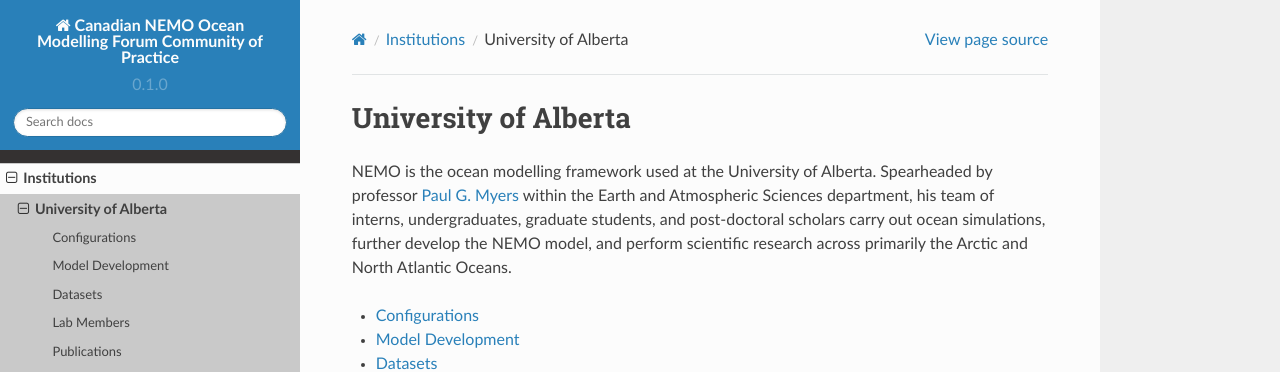
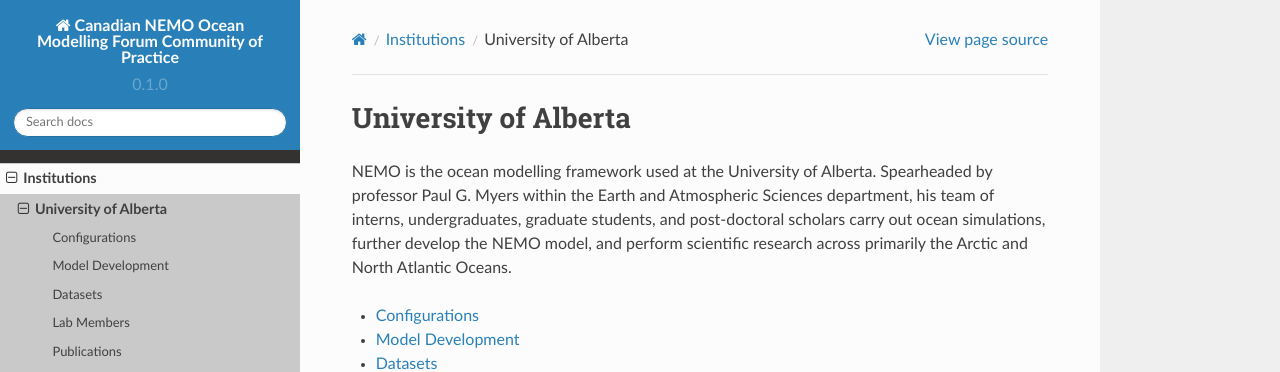
Before and after one commit to UofA-NEMO/Canadian-NEMO-Ocean-Modelling-Forum-Community-of-Practice, a Sphinx documentation site: the page built from docs/Institutions/UofA/index.rst, in a window 1280 px wide. Shown: the top 372 px of the page. Built offline with Sphinx 7.4.7 and the Read the Docs theme 2.0.0, drawn with Linux system fonts in a browser that asks for light colours; pages that are not in the unit, such as notebooks, are missing from menus; part of the change alters nothing that is shown.

```diff
--- a/docs/Institutions/UofA/index.rst
+++ b/docs/Institutions/UofA/index.rst
@@ -1,7 +1,7 @@
 University of Alberta
 =====================
 
-NEMO is the ocean modelling framework used at the University of Alberta. Spearheaded by professor `Paul G. Myers <mailto:pmyers@ualberta.ca>`_ within the Earth and Atmospheric Sciences department, his team of interns, undergraduates, graduate students, and post-doctoral scholars carry out ocean simulations, further develop the NEMO model, and perform scientific research across primarily the Arctic and North Atlantic Oceans.
+NEMO is the ocean modelling framework used at the University of Alberta. Spearheaded by professor Paul G. Myers within the Earth and Atmospheric Sciences department, his team of interns, undergraduates, graduate students, and post-doctoral scholars carry out ocean simulations, further develop the NEMO model, and perform scientific research across primarily the Arctic and North Atlantic Oceans.
 
 
 .. toctree::
```
